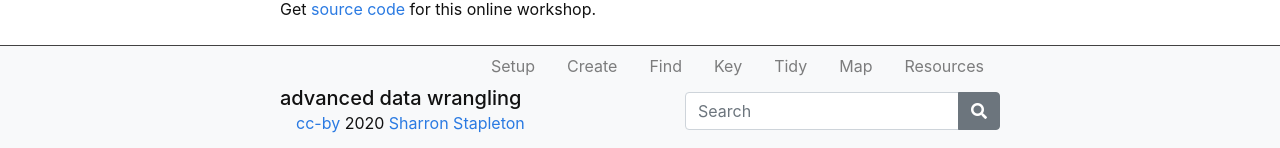
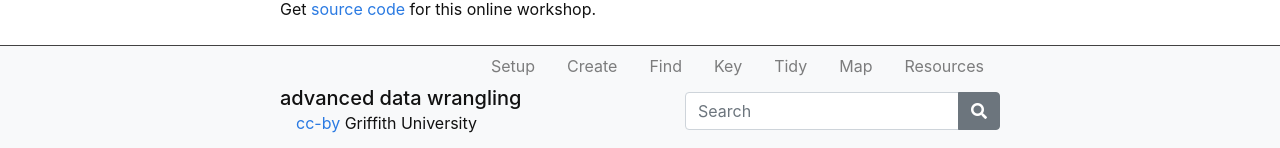
Before and after one commit to GULibrarySandbox/advanced-data-wrangle-old, a Jekyll site: the page built from index.md, in a window 1280 px wide. Shown: the part 1268-1416 px from the top of the page. Built offline with Jekyll 4.4.1, drawn with Linux system fonts in a browser that asks for light colours.

Commit message:
Update footer.html

```diff
--- a/_includes/footer.html
+++ b/_includes/footer.html
@@ -11,7 +11,7 @@
         <div class="col-md">
           <a class="h5" href="{{ '/' | absolute_url }}">{{ site.title }}</a>
           <br>
-          <span class="pl-3"><a href="https://creativecommons.org/licenses/by/4.0/">cc-by</a> {{ site.pub_year }} <a href="https://github.com/{{ site.github_username }}">{{ site.author }}</a></span>
+          <span class="pl-3"><a href="https://creativecommons.org/licenses/by/4.0/">cc-by</a> Griffith University </span>
         </div>
         <div class="col-md">
           {% if site.search == true %}
```
